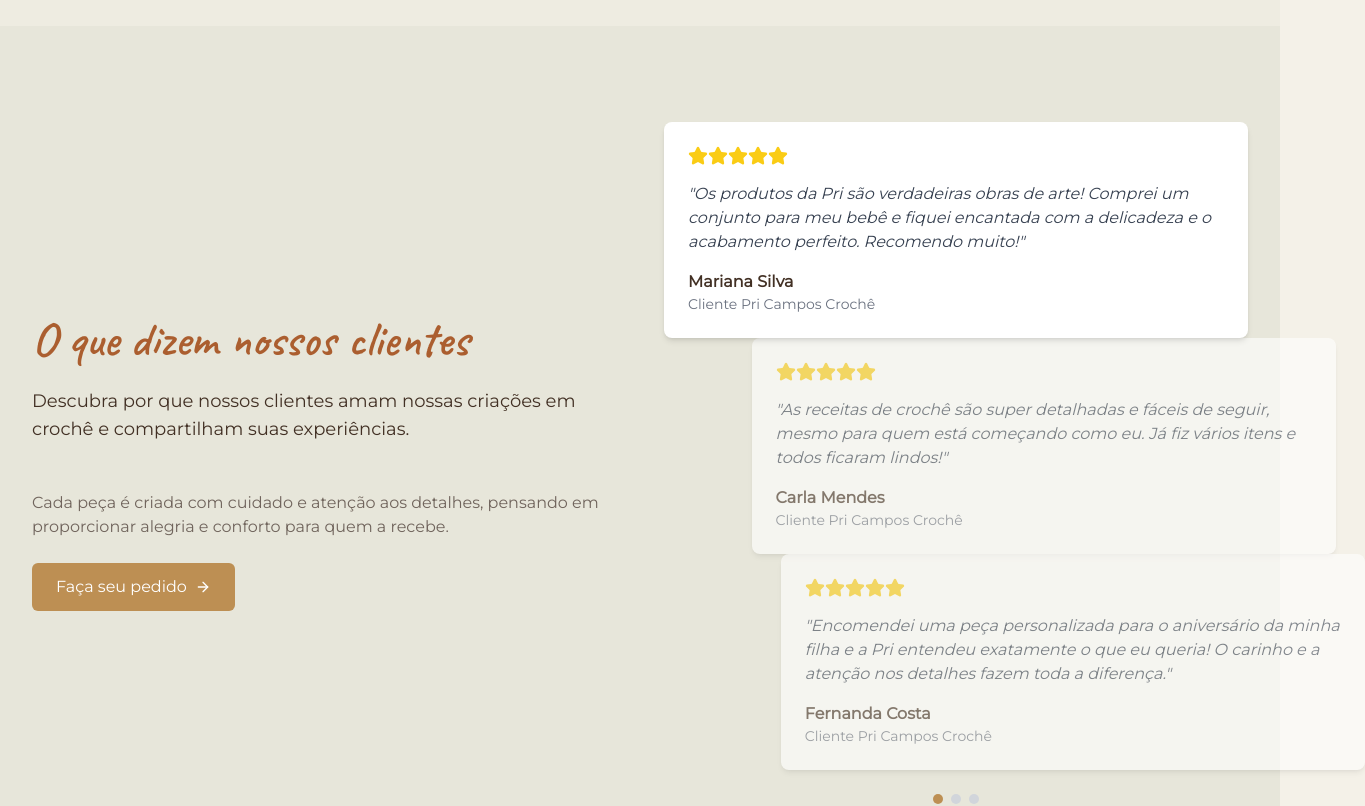
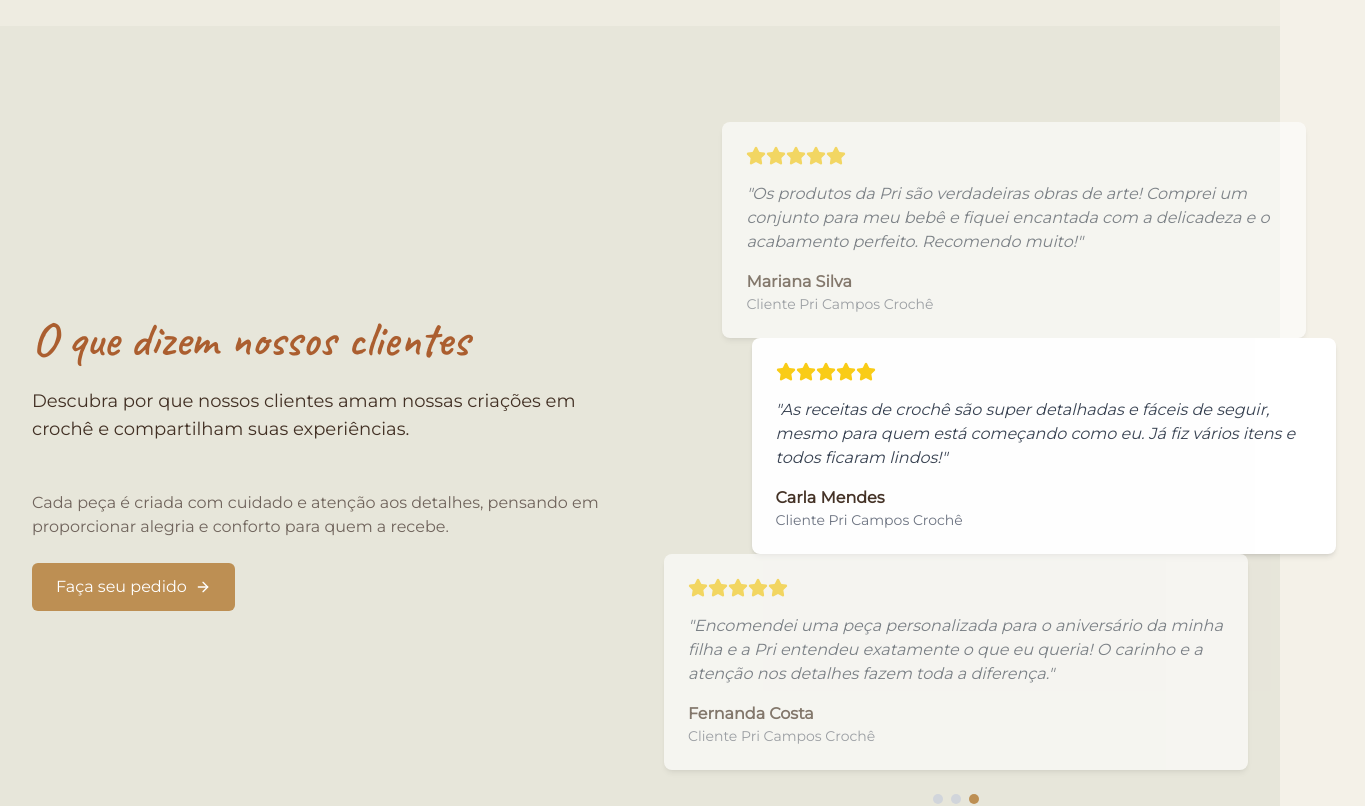
Before and after one commit to wevolt-digital/croche, a Next.js app: page / in a window 1280 px wide. Shown: the part 3120-3926 px from the top of the page, 1365 px wide, since content can reach past the window. Built offline with nearby package versions, Linux system fonts and the light colour scheme.

Commit message:
Adicionar transição automática de destaque nos depoimentos a cada 3 segundos, com pausa no hover

```diff
--- a/components/home/testimonials.tsx
+++ b/components/home/testimonials.tsx
@@ -4,10 +4,28 @@ import Link from 'next/link';
 import { motion } from 'framer-motion';
 import { ArrowRight, Star } from 'lucide-react';
 import { testimonials } from '@/lib/data';
-import { useState } from 'react';
+import { useState, useEffect, useRef } from 'react';
 
 const Testimonials = () => {
   const [activeIndex, setActiveIndex] = useState(0);
+  const [isPaused, setIsPaused] = useState(false);
+  const testimonialsCount = testimonials.length;
+  const autoChangeInterval = 3000; // 3 segundos
+
+  const timeoutRef = useRef();
+
+  useEffect(() => {
+    if (isPaused) return;
+    timeoutRef.current = setTimeout(() => {
+      setActiveIndex((prev) => (prev + 1) % testimonialsCount);
+    }, autoChangeInterval);
+
+    return () => clearTimeout(timeoutRef.current);
+  }, [activeIndex, isPaused, testimonialsCount, autoChangeInterval]);
+
+  const handleClick = (index) => {
+    setActiveIndex(index);
+  };
 
   return (
     <section id="testimonials" className="section-spacing bg-sage/10">
@@ -39,7 +57,11 @@ const Testimonials = () => {
           </motion.div>
 
           {/* Right content - Testimonial cards */}
-          <div className="relative">
+          <div
+            className="relative"
+            onMouseEnter={() => setIsPaused(true)}
+            onMouseLeave={() => setIsPaused(false)}
+          >
             {testimonials.map((testimonial, index) => (
               <motion.div
                 key={testimonial.id}
@@ -52,7 +74,7 @@ const Testimonials = () => {
                   left: index === activeIndex ? '0' : `${10 + (index * 5)}%`,
                   right: index === activeIndex ? '0' : `${10 + (index * 5)}%`,
                 }}
-                onClick={() => setActiveIndex(index)}
+                onClick={() => handleClick(index)}
                 whileHover={index !== activeIndex ? { scale: 0.95 } : {}}
                 initial={{ opacity: 0, y: 30 }}
                 whileInView={{ opacity: index === activeIndex ? 1 : 0.6, y: 0 }}
@@ -78,7 +100,7 @@ const Testimonials = () => {
               {testimonials.map((_, index) => (
                 <button
                   key={index}
-                  onClick={() => setActiveIndex(index)}
+                  onClick={() => handleClick(index)}
                   className={`w-2.5 h-2.5 rounded-full transition-colors ${
                     index === activeIndex ? 'bg-gold' : 'bg-gray-300'
                   }`}
```
